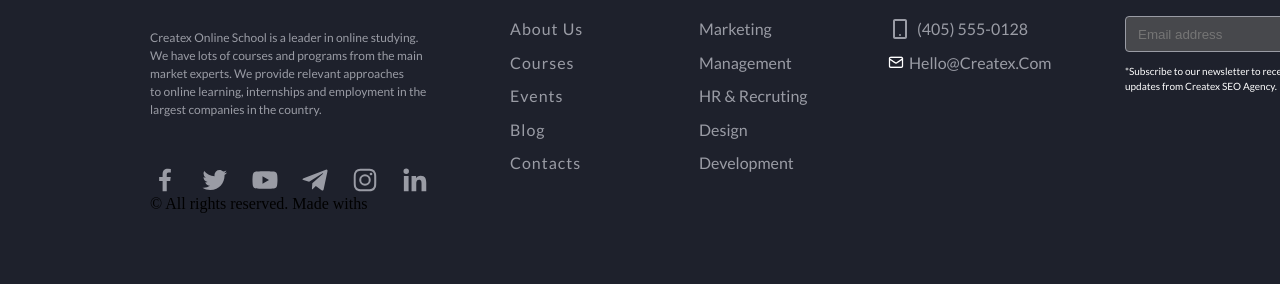
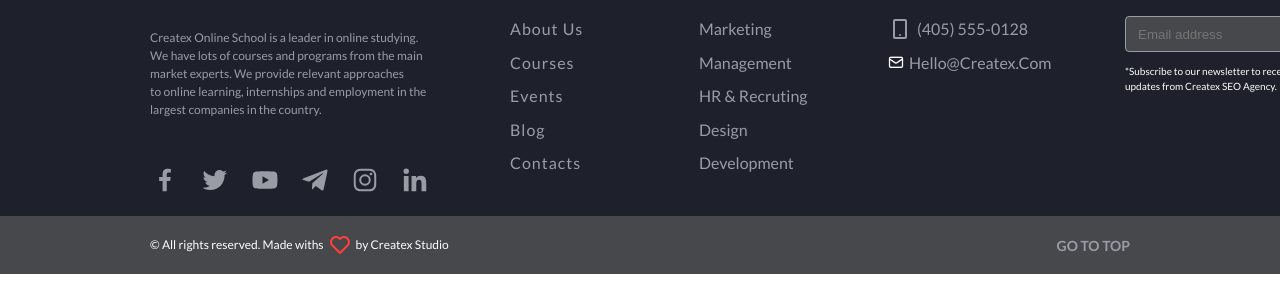
Before and after one commit to osimhondadaxanov2013-maker/project, a website: page index.html in a window 1280 px wide. Shown: the part 8031-8315 px from the top of the page. Drawn offline with Linux system fonts and the light colour scheme; no server answers.

Commit message:
finished whole page

```diff
--- a/css/style.css
+++ b/css/style.css
@@ -970,7 +970,7 @@ header {
 }
 footer {
   width: 100%;
-  height: 396px;
+  height: 328px;
   background-color: #1e212c;
   padding: 80px 150px;
 }
@@ -1079,3 +1079,34 @@ li a {
   letter-spacing: 0%;
   color: #ffffff;
 }
+.footer__bottom {
+  display: flex;
+  align-items: center;
+  justify-content: space-between;
+  width: 100%;
+  height: 58px;
+  background-color: #47484c;
+  padding: 0 150px;
+}
+.footer__bottom--first {
+  font-family: "Lato", sans-serif;
+  font-weight: 400;
+  font-size: 12px;
+  line-height: 150%;
+  letter-spacing: 0%;
+  color: #ffffff;
+  display: flex;
+  align-items: center;
+  gap: 4px;
+}
+.bottom__first--icon {
+  color: #ff3f3a;
+}
+.footer__bottom--second {
+  font-family: "Lato", sans-serif;
+  font-weight: 700;
+  font-size: 14px;
+  line-height: 150%;
+  letter-spacing: 0%;
+  color: #9a9ca5;
+}
--- a/index.html
+++ b/index.html
@@ -866,10 +866,26 @@
             </p>
           </ul>
         </div>
-        <div class="footer__bottom">
-          <p>© All rights reserved. Made withs</p>
-        </div>
       </footer>
+      <div class="footer__bottom">
+        <p class="footer__bottom--first">
+          © All rights reserved. Made withs
+          <svg class="bottom__first--icon"
+            xmlns="http://www.w3.org/2000/svg"
+            width="24"
+            height="24"
+            fill="currentColor"
+            viewBox="0 0 24 24"
+          >
+            <!--Boxicons v3.0.8 https://boxicons.com | License  https://docs.boxicons.com/free-->
+            <path
+              d="M11.29 20.66c.2.2.45.29.71.29s.51-.1.71-.29l7.5-7.5c2.35-2.35 2.35-6.05 0-8.41-2.3-2.28-5.85-2.35-8.21-.2-2.36-2.15-5.91-2.09-8.21.2-2.35 2.36-2.35 6.06 0 8.41zM5.21 6.16C6 5.38 7 4.99 8.01 4.99s2.01.39 2.79 1.17l.5.5c.39.39 1.02.39 1.41 0l.5-.5c1.56-1.56 4.02-1.56 5.59 0 1.56 1.57 1.56 4.02 0 5.58l-6.79 6.79-6.79-6.79a3.91 3.91 0 0 1 0-5.58Z"
+            ></path>
+          </svg>
+          by Createx Studio
+        </p>
+        <p class="footer__bottom--second">GO TO TOP</p>
+      </div>
     </div>
     <script src="./js/app.js"></script>
   </body>
```
